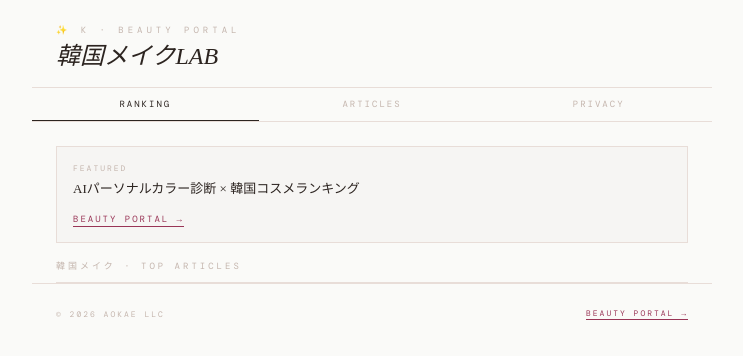
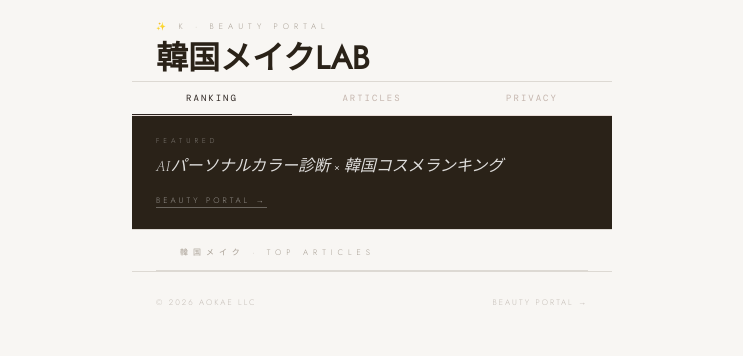
Before and after one commit to okuwabara07-gif/kmake-lab-jp, a Next.js app: page / in a window 1280 px wide. Shown: the top 356 px of the page, without its empty margins (268-1011 px from the left). Built offline with nearby package versions, Linux system fonts and the light colour scheme.

Commit message:
style: shiro redesign

```diff
--- a/app/globals.css
+++ b/app/globals.css
@@ -1,51 +1,39 @@
-@import url('https://fonts.googleapis.com/css2?family=Noto+Serif+JP:wght@400;500;700&family=DM+Mono:wght@400;500&family=Outfit:wght@300;400;500&display=swap');
+@import url('https://fonts.googleapis.com/css2?family=Cormorant+Garamond:ital,wght@0,300;0,400;1,300;1,400&family=Jost:wght@200;300;400&family=Shippori+Mincho:wght@400;500&display=swap');
 *{box-sizing:border-box;margin:0;padding:0;}
-:root{
-  --bg:#FAFAF8;--surface:#fff;--border:#E8DDD8;
-  --text:#2C2420;--muted:#9E8E86;--hint:#C4B5AD;
-  --accent:#993556;--accent-light:#99355618;
-}
-body{font-family:'Outfit',sans-serif;background:var(--bg);color:var(--text);-webkit-font-smoothing:antialiased;max-width:680px;margin:0 auto;}
+:root{--bg:#F8F6F3;--white:#FFFFFF;--border:#DDD9D3;--text:#2A2218;--muted:#A89F94;--hint:#C4BDB6;}
+body{font-family:'Jost',sans-serif;font-weight:300;background:var(--bg);color:var(--text);-webkit-font-smoothing:antialiased;max-width:480px;margin:0 auto;}
 a{color:inherit;text-decoration:none;}
-button{font-family:inherit;cursor:pointer;}
-input,select,textarea{font-family:inherit;}
-.serif{font-family:'Noto Serif JP',serif;}
-.mono{font-family:'DM Mono',monospace;}
-.eyebrow{font-family:'DM Mono',monospace;font-size:9px;letter-spacing:4px;color:var(--hint);text-transform:uppercase;margin-bottom:6px;}
-.site-header{padding:24px 24px 0;border-bottom:0.5px solid var(--border);}
-.site-title{font-family:'Noto Serif JP',serif;font-size:24px;font-weight:400;color:var(--text);font-style:italic;padding-bottom:16px;line-height:1.2;}
-.article-card{padding:20px 24px;border-bottom:0.5px solid var(--border);cursor:pointer;transition:background 0.15s;}
-.article-card:hover{background:rgba(44,36,32,0.02);}
-.article-num{font-family:'DM Mono',monospace;font-size:9px;letter-spacing:2px;color:var(--hint);margin-bottom:6px;}
-.article-title{font-family:'Noto Serif JP',serif;font-size:15px;color:var(--text);line-height:1.5;margin-bottom:6px;}
-.article-meta{font-family:'DM Mono',monospace;font-size:9px;color:var(--hint);letter-spacing:1px;}
-.btn-ql{display:block;width:100%;padding:14px;border:0.5px solid var(--text);background:transparent;font-family:'DM Mono',monospace;font-size:10px;letter-spacing:3px;color:var(--text);text-align:center;cursor:pointer;transition:all 0.2s;}
-.btn-ql:hover{background:var(--text);color:#fff;}
-.btn-ql-solid{display:block;width:100%;padding:14px;border:0.5px solid var(--text);background:var(--text);font-family:'DM Mono',monospace;font-size:10px;letter-spacing:3px;color:#fff;text-align:center;cursor:pointer;}
-.btn-accent{display:inline-block;padding:6px 14px;border:0.5px solid var(--accent);background:transparent;font-family:'DM Mono',monospace;font-size:9px;letter-spacing:2px;color:var(--accent);cursor:pointer;transition:all 0.2s;}
-.btn-accent:hover{background:var(--accent);color:#fff;}
-.tag-ql{font-family:'DM Mono',monospace;font-size:8px;letter-spacing:1px;padding:2px 10px;border:0.5px solid var(--border);color:var(--hint);display:inline-block;}
-.tag-accent{font-family:'DM Mono',monospace;font-size:8px;letter-spacing:1px;padding:2px 10px;border:0.5px solid var(--accent);color:var(--accent);background:var(--accent-light);display:inline-block;}
-.divider{height:0.5px;background:var(--border);}
-.section-label{font-family:'DM Mono',monospace;font-size:9px;letter-spacing:3px;color:var(--hint);padding:16px 0 10px;border-bottom:0.5px solid var(--border);}
-.portal-banner{margin:24px 24px 0;padding:16px;border:0.5px solid var(--border);background:rgba(44,36,32,0.02);}
-.portal-banner-label{font-family:'DM Mono',monospace;font-size:8px;letter-spacing:2px;color:var(--hint);margin-bottom:6px;}
-.portal-banner-title{font-family:'Noto Serif JP',serif;font-size:13px;color:var(--text);margin-bottom:8px;line-height:1.5;}
-.portal-banner-link{font-family:'DM Mono',monospace;font-size:9px;letter-spacing:2px;color:var(--accent);border-bottom:0.5px solid var(--accent);padding-bottom:1px;}
-.share-row{display:flex;gap:8px;margin-bottom:8px;}
-.share-btn{flex:1;display:flex;align-items:center;justify-content:center;gap:6px;padding:10px;border:0.5px solid var(--border);background:transparent;font-family:'DM Mono',monospace;font-size:8px;letter-spacing:2px;color:var(--muted);cursor:pointer;transition:all 0.15s;}
-.share-btn:hover{border-color:var(--text);color:var(--text);}
-.share-btn.x-btn{border-color:#000;color:#000;}
-.share-btn.line-btn{border-color:#06C755;color:#06C755;}
+button{font-family:'Jost',sans-serif;font-weight:300;cursor:pointer;}
+.eyebrow{font-size:8px;letter-spacing:5px;color:var(--muted);font-weight:300;}
+.site-header{padding:20px 24px 0;border-bottom:0.5px solid var(--border);}
+.site-nav-bar{display:flex;justify-content:space-between;align-items:center;padding-bottom:16px;}
+.site-logo{font-family:'Cormorant Garamond',serif;font-size:13px;font-weight:300;letter-spacing:6px;color:var(--text);font-style:italic;}
+.section-title{font-family:'Cormorant Garamond',serif;font-size:28px;font-weight:300;font-style:italic;color:var(--text);line-height:1.2;padding-bottom:16px;}
+.section-label{font-size:8px;letter-spacing:5px;color:var(--muted);padding:16px 24px 12px;border-bottom:0.5px solid var(--border);font-weight:300;}
+.article-row{padding:20px 24px;border-bottom:0.5px solid var(--border);cursor:pointer;}
+.article-row:hover{opacity:0.7;}
+.article-eyebrow{font-size:7px;letter-spacing:3px;color:var(--muted);margin-bottom:6px;}
+.article-title{font-family:'Shippori Mincho',serif;font-size:14px;color:var(--text);line-height:1.6;margin-bottom:4px;}
+.article-meta{font-size:8px;letter-spacing:1px;color:var(--hint);}
+.portal-banner{padding:20px 24px;border-bottom:0.5px solid var(--border);background:var(--text);}
+.portal-banner-label{font-size:7px;letter-spacing:4px;color:rgba(255,255,255,0.4);margin-bottom:6px;}
+.portal-banner-title{font-family:'Cormorant Garamond',serif;font-size:16px;font-weight:300;font-style:italic;color:rgba(255,255,255,0.85);margin-bottom:10px;}
+.portal-banner-link{font-size:8px;letter-spacing:3px;color:rgba(255,255,255,0.5);border-bottom:0.5px solid rgba(255,255,255,0.3);padding-bottom:1px;}
+.site-footer{padding:24px;font-size:8px;letter-spacing:2px;color:var(--hint);display:flex;justify-content:space-between;border-top:0.5px solid var(--border);font-weight:300;}
+.rank-row{display:flex;align-items:center;gap:12px;padding:16px 24px;border-bottom:0.5px solid var(--border);cursor:pointer;background:var(--white);}
+.rank-row:hover{opacity:0.7;}
+.rank-num{font-family:'Cormorant Garamond',serif;font-size:11px;font-weight:300;letter-spacing:2px;color:var(--muted);width:20px;flex-shrink:0;}
+.rank-thumb{width:44px;height:44px;flex-shrink:0;display:flex;align-items:center;justify-content:center;}
+.rank-info{flex:1;}
+.rank-name{font-family:'Shippori Mincho',serif;font-size:12px;color:var(--text);line-height:1.4;margin-bottom:2px;}
+.rank-brand{font-size:7px;letter-spacing:3px;color:var(--muted);}
+.rank-price{font-size:11px;font-weight:300;color:var(--text);flex-shrink:0;}
 .article-body{padding:0 24px;}
-.article-body h1,.article-body h2{font-family:'Noto Serif JP',serif;font-size:16px;font-weight:500;color:var(--text);margin:20px 0 8px;padding-bottom:6px;border-bottom:0.5px solid var(--border);}
-.article-body h3{font-family:'Noto Serif JP',serif;font-size:14px;font-weight:500;color:var(--text);margin:14px 0 6px;}
-.article-body p{font-size:14px;color:var(--muted);line-height:1.9;margin-bottom:12px;}
-.article-body a{color:var(--accent);border-bottom:0.5px solid var(--accent);}
-.article-body table{width:100%;border-collapse:collapse;margin:12px 0;font-size:12px;}
-.article-body th{font-family:'DM Mono',monospace;font-size:8px;letter-spacing:2px;color:var(--hint);padding:8px;border-bottom:0.5px solid var(--border);text-align:left;}
-.article-body td{padding:10px 8px;border-bottom:0.5px solid var(--border);color:var(--muted);font-size:13px;}
-.article-body ul,.article-body ol{padding-left:16px;margin-bottom:12px;}
-.article-body li{font-size:14px;color:var(--muted);line-height:1.8;}
-.site-footer{padding:24px;border-top:0.5px solid var(--border);font-family:'DM Mono',monospace;font-size:8px;letter-spacing:2px;color:var(--hint);display:flex;justify-content:space-between;align-items:center;flex-wrap:wrap;gap:8px;}
-.footer-portal{color:var(--accent);border-bottom:0.5px solid var(--accent);padding-bottom:1px;cursor:pointer;}
+.article-body h1,.article-body h2{font-family:'Shippori Mincho',serif;font-size:16px;font-weight:500;color:var(--text);margin:24px 0 10px;padding-bottom:8px;border-bottom:0.5px solid var(--border);}
+.article-body h3{font-family:'Shippori Mincho',serif;font-size:14px;font-weight:500;color:var(--text);margin:16px 0 8px;}
+.article-body p{font-size:13px;color:#6B6259;line-height:2;margin-bottom:14px;}
+.article-body ul,.article-body ol{padding-left:16px;margin-bottom:14px;}
+.article-body li{font-size:13px;color:#6B6259;line-height:2;}
+.article-body table{width:100%;border-collapse:collapse;margin:14px 0;}
+.article-body th{font-size:8px;letter-spacing:2px;color:var(--muted);padding:10px 8px;border-bottom:0.5px solid var(--border);text-align:left;font-weight:300;}
+.article-body td{padding:12px 8px;border-bottom:0.5px solid var(--border);font-size:12px;color:#6B6259;}
```
